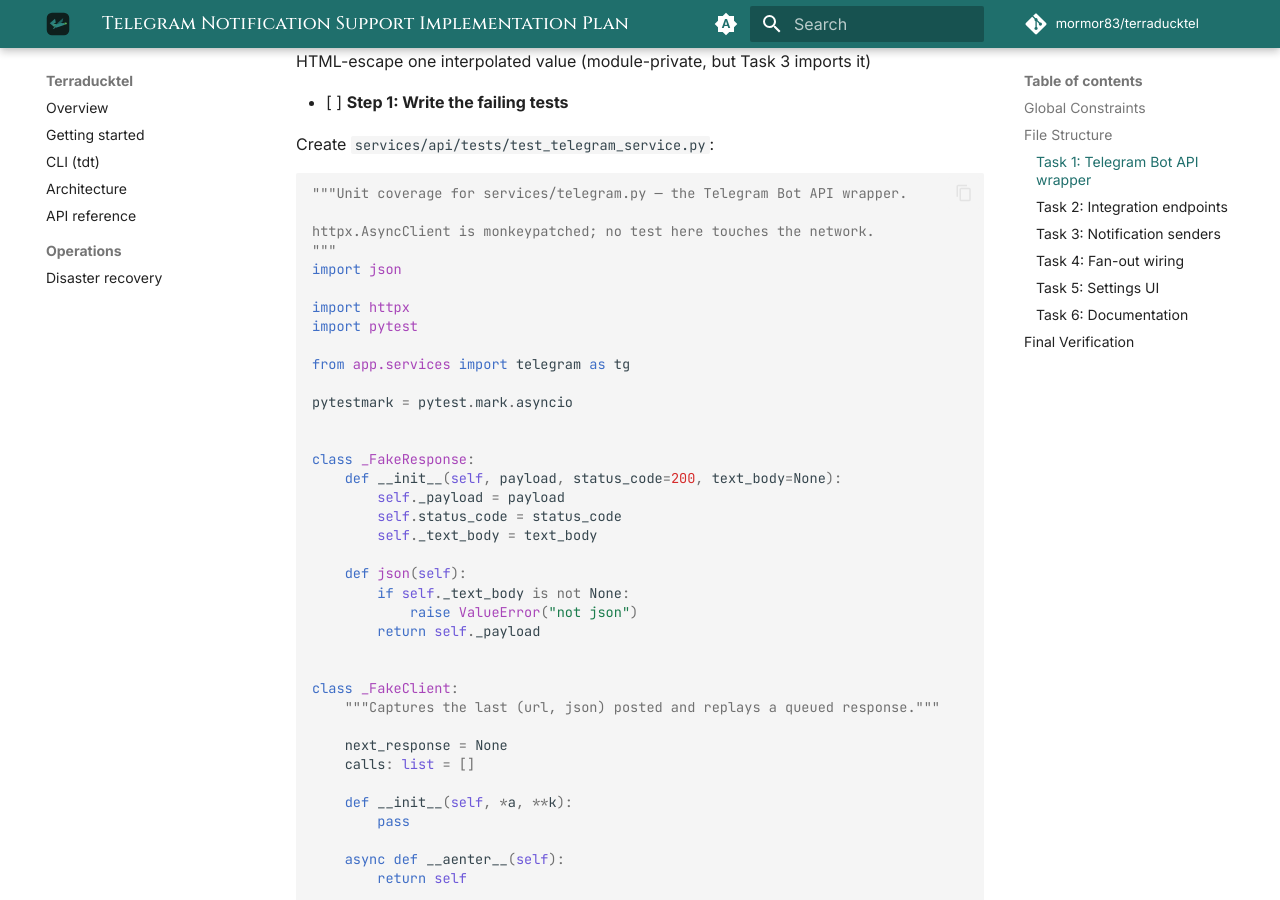
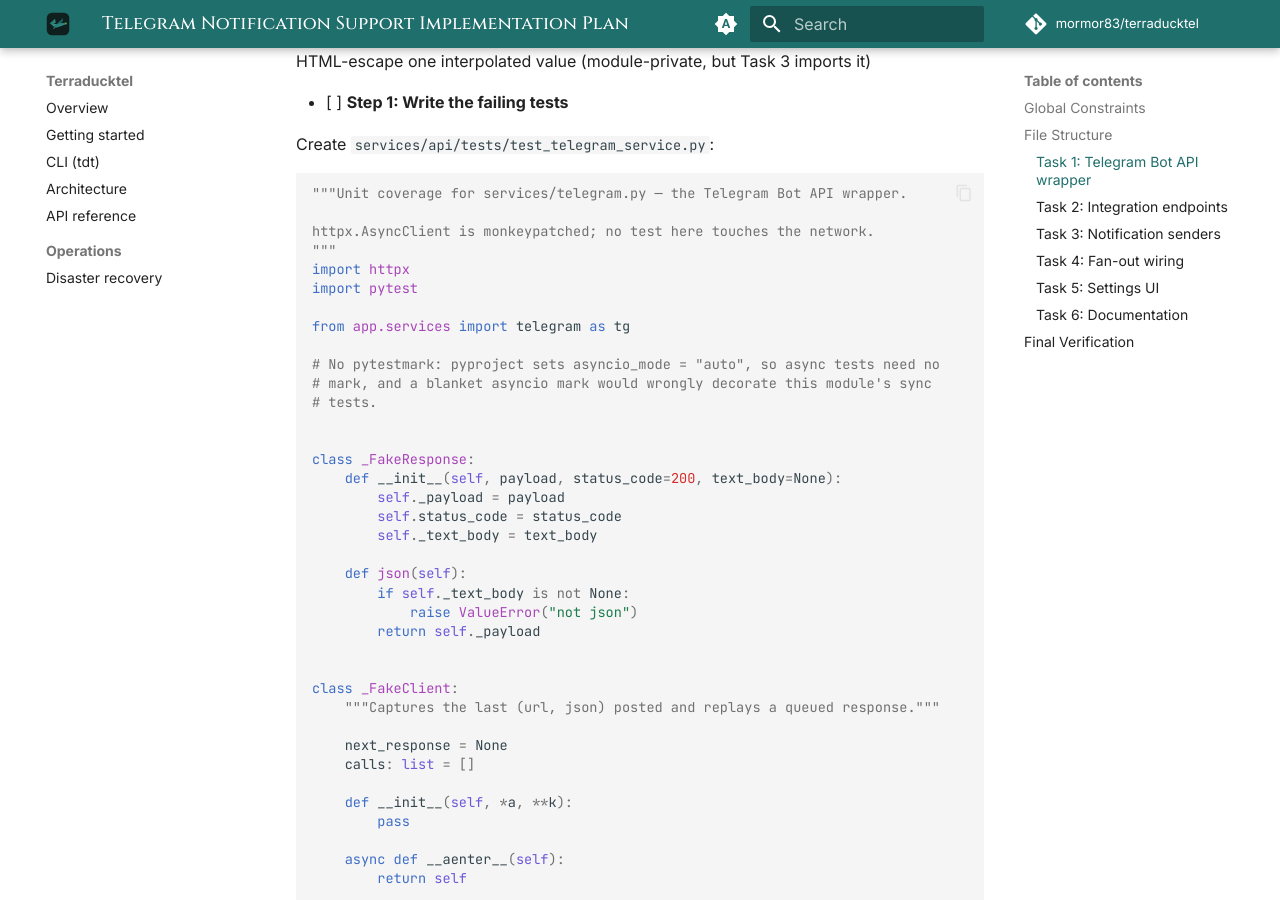
Before and after one commit to mormor83/terraducktel, an MkDocs documentation site: the page built from docs/superpowers/plans/2026-09-13-telegram-notifications.md, in a window 1280 px wide and 900 px high, scrolled down 2995 px. Built offline with MkDocs 1.6.1 and Material for MkDocs 9.7.7, drawn with Linux system fonts in a browser that asks for light colours; comment, search, counter and statistics services are not loaded; some of the changed text lies outside the part shown.

Commit message:
fix(plan): drop the redundant asyncio pytestmark from the test modules
pyproject.toml sets asyncio_mode = "auto", so async tests need no mark,
and a module-level asyncio mark wrongly decorates sync tests. House
convention (tests/test_account_colors.py) is usefixtures only.

Co-Authored-By: Claude Opus 5 <noreply@anthropic.com>
Claude-Session: https://claude.ai/code/session_01BkyJ78PBnhmi5cuoB5xHit

```diff
--- a/docs/superpowers/plans/2026-09-13-telegram-notifications.md
+++ b/docs/superpowers/plans/2026-09-13-telegram-notifications.md
@@ -77,14 +77,14 @@ Create `services/api/tests/test_telegram_service.py`:
 
 httpx.AsyncClient is monkeypatched; no test here touches the network.
 """
-import json
-
 import httpx
 import pytest
 
 from app.services import telegram as tg
 
-pytestmark = pytest.mark.asyncio
+# No pytestmark: pyproject sets asyncio_mode = "auto", so async tests need no
+# mark, and a blanket asyncio mark would wrongly decorate this module's sync
+# tests.
 
 
 class _FakeResponse:
@@ -566,7 +566,8 @@ import pytest
 
 from app.services import telegram as tg
 
-pytestmark = [pytest.mark.asyncio, pytest.mark.usefixtures("default_bu")]
+# asyncio_mode = "auto" in pyproject.toml, so no asyncio mark is needed.
+pytestmark = pytest.mark.usefixtures("default_bu")
 
 BASE = "/api/v1/integrations/telegram"
 
@@ -1703,7 +1704,8 @@ import pytest
 from app.models.business_unit import DEFAULT_BU_ID
 from app.services import notification_service as ns
 
-pytestmark = [pytest.mark.asyncio, pytest.mark.usefixtures("default_aws_account")]
+# asyncio_mode = "auto" in pyproject.toml, so no asyncio mark is needed.
+pytestmark = pytest.mark.usefixtures("default_aws_account")
 
 
 async def _make_run(factory, status):
```
